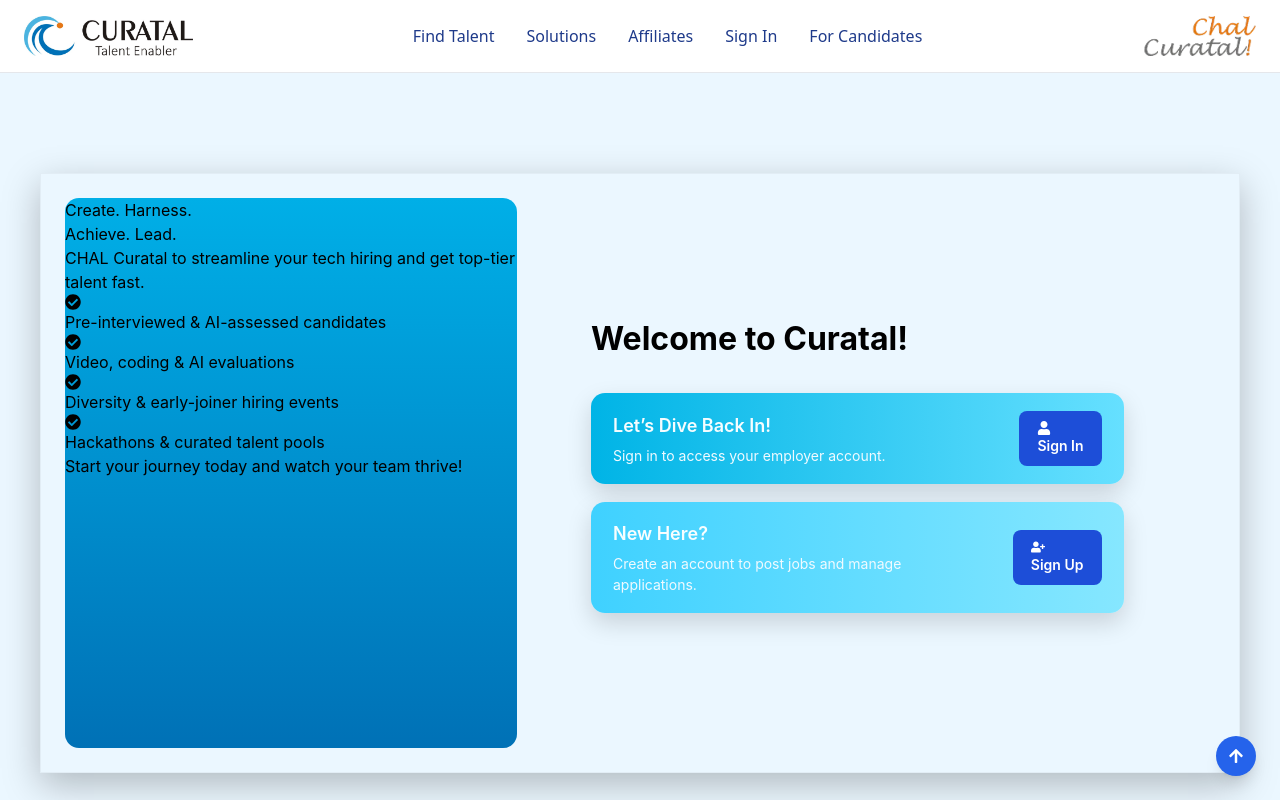
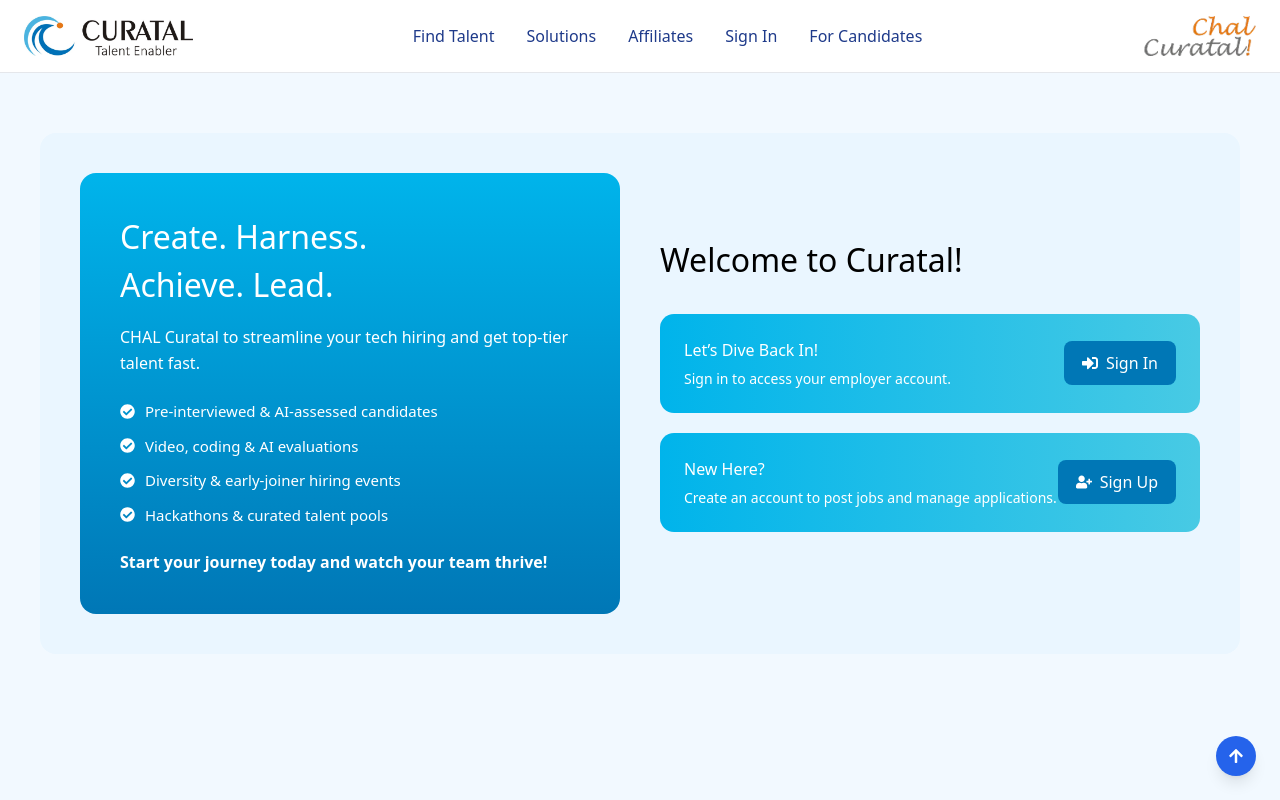
Before and after one commit to Naikharini/Curatal-demo, a React (Vite) app: page / in a window 1280 px wide. Shown: the top 800 px of the page. Built offline with nearby package versions, Linux system fonts and the light colour scheme.

Commit message:
Refactor AuthHome styles and update icon for sign-in button

```diff
--- a/src/pages/Home/AuthHome.css
+++ b/src/pages/Home/AuthHome.css
@@ -1,138 +1,112 @@
-/* PAGE BACKGROUND */
 .AuthHome {
+  background: #f2f9ff;
+  padding: 60px 20px;
   min-height: 100vh;
-  background-color:#EBF7FF;
-  display: flex;
-  justify-content: center;
-  align-items: center;
-  font-family: "Inter", sans-serif;
 }
 
-/* MAIN WHITE CARD */
-.AuthHome .auth-container {
-  width: 1200px;
-  height: 600px;
-  top: 150px;
-  left: 100px;
-  radius: 15px;
-  background:rgba(235, 247, 255, 1);
-  border: 1px rgba(0, 0, 0, 0.04) solid;
-  padding: 24px;
-  display: flex;
-  gap: 24px;
-  box-shadow: rgba(0, 0, 0, 0.25) 0 12px 35px;
-
+.auth-container {
+  max-width: 1200px;
+  margin: auto;
+  background: #eaf6ff;
+  border-radius: 16px;
+  padding: 40px;
+  display: grid;
+  grid-template-columns: 1fr 1fr;
+  gap: 40px;
 }
 
-/* LEFT BLUE PANEL */
-.AuthHome .left-panel {
-  width: 452px;
-  height: 550px;
-  border-radius: 14px;
-  background: linear-gradient(180deg,#00AFE7,#0071B6);
+/* LEFT PANEL */
+.left-panel {
+  background: linear-gradient(180deg, #00b4eb, #0077b6);
+  color: #fff;
+  border-radius: 16px;
+  padding: 40px;
 }
 
-/* RIGHT CONTENT */
-.AuthHome .right-panel {
-  width: 55%;
-  padding: 40px 50px;
+.left-panel h2 {
+  font-size: 32px;
+  margin-bottom: 16px;
+}
+
+.intro-text {
+  margin-bottom: 24px;
+  line-height: 1.6;
+}
+
+.left-panel ul {
+  list-style: none;
+  padding: 0;
+  margin-bottom: 24px;
+}
+
+.left-panel li {
+  display: flex;
+  align-items: center;
+  gap: 10px;
+  margin-bottom: 12px;
+  font-size: 15px;
+}
+
+.footer-text {
+  margin-top: 20px;
+  font-weight: 600;
+}
+
+/* RIGHT PANEL */
+.right-panel {
   display: flex;
   flex-direction: column;
   justify-content: center;
 }
 
-/* HEADING */
-.AuthHome h1 {
+.right-panel h1 {
   font-size: 32px;
-  font-weight: 700;
-  color: #000;
   margin-bottom: 30px;
 }
 
-/* INFO CARDS */
-.AuthHome .auth-card {
-  background: linear-gradient(90deg, #00b4e6, #66e0ff);
+/* AUTH CARDS */
+.auth-card {
+  background: linear-gradient(90deg, #00b4eb, #48cae4);
+  color: #fff;
   border-radius: 14px;
-  padding: 18px 22px;
-  margin-bottom: 18px;
+  padding: 24px;
   display: flex;
   justify-content: space-between;
   align-items: center;
-  box-shadow: 0 10px 25px rgba(0, 0, 0, 0.15);
+  margin-bottom: 20px;
 }
 
-.AuthHome .auth-card.light {
-  background: linear-gradient(90deg, #3fd1ff, #86e7ff);
+.auth-card.light {
+  background: linear-gradient(90deg, #00b4eb, #48cae4);
 }
 
-/* CARD TEXT */
-.AuthHome .auth-card h3 {
-  font-size: 18px;
-  font-weight: 600;
-  color: #fffffff5;
+.auth-card h3 {
   margin-bottom: 6px;
 }
 
-.AuthHome .auth-card p {
+.auth-card p {
   font-size: 14px;
-  color: #f0faff;
-  max-width: 330px;
-  margin: 0;
 }
 
-/* BUTTON */
-.AuthHome button {
-  background: #1d4ed8;
-  color: #ffffff;
+.auth-card button {
+  background: #0077b6;
+  color: #fff;
   border: none;
   padding: 10px 18px;
   border-radius: 8px;
-  font-size: 14px;
-  font-weight: 600;
   cursor: pointer;
-  white-space: nowrap;
+  display: flex;
+  align-items: center;
+  gap: 8px;
 }
 
-.AuthHome button:hover {
-  background: #1e40af;
-}
-
-/* FOOTER */
-.AuthHome .footer {
-  position: absolute;
-  bottom: 12px;
-  width: 100%;
-  text-align: center;
-}
-
-.AuthHome .footer p {
-  font-size: 12px;
-  color: #999;
-}
-
-.AuthHome .footer p a {
-  color: #2563eb;
-  text-decoration: none;
-}
-
-.AuthHome .footer p a:hover {
-  text-decoration: underline;
+.auth-card button:hover {
+  background: #023e8a;
 }
 
 /* RESPONSIVE */
 @media (max-width: 900px) {
-  .AuthHome .auth-container {
-    flex-direction: column;
-    height: auto;
-  }
-
-  .AuthHome .left-panel {
-    width: 100%;
-    height: 200px;
-  }
-
-  .AuthHome .right-panel {
-    width: 100%;
-    padding: 30px;
+  .auth-container {
+    grid-template-columns: 1fr;
   }
 }
--- a/src/pages/Home/AuthHome.jsx
+++ b/src/pages/Home/AuthHome.jsx
@@ -1,7 +1,7 @@
 import React from "react";
-import { FaUserPlus, FaUser, FaCheckCircle } from "react-icons/fa";
+import { FaUserPlus, FaSignInAlt, FaCheckCircle } from "react-icons/fa";
 import { useNavigate } from "react-router-dom";
-import "./AuthHome.css";
+import "./authHome.css";
 
 const AuthHome = () => {
   const navigate = useNavigate();
@@ -36,7 +36,6 @@
         <div className="right-panel">
           <h1>Welcome to Curatal!</h1>
 
-          {/* SIGN IN CARD */}
           <div className="auth-card">
             <div>
               <h3>Let’s Dive Back In!</h3>
@@ -44,11 +43,10 @@
             </div>
 
             <button onClick={() => navigate("/auth/recruiter/login")}>
-              <FaUser /> Sign In
+              <FaSignInAlt /> Sign In
             </button>
           </div>
 
-          {/* SIGN UP CARD */}
           <div className="auth-card light">
             <div>
               <h3>New Here?</h3>
```
